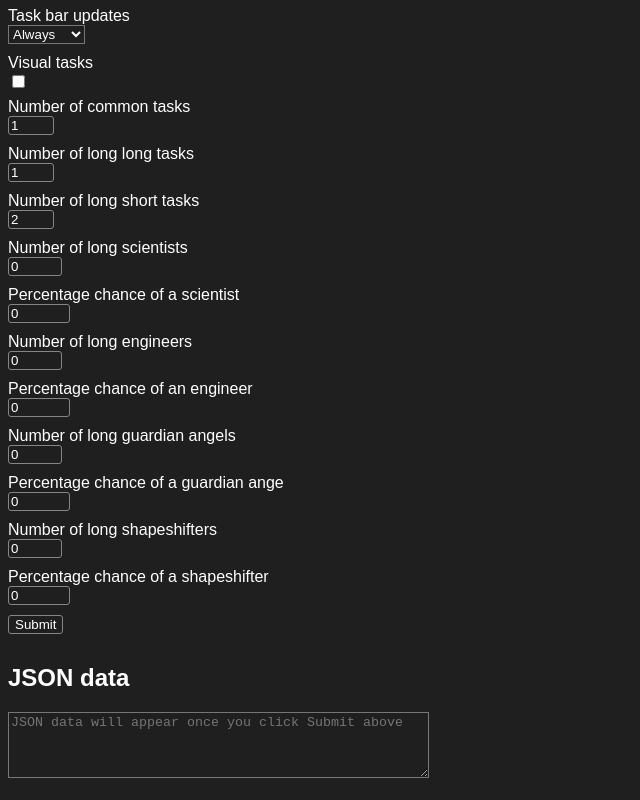
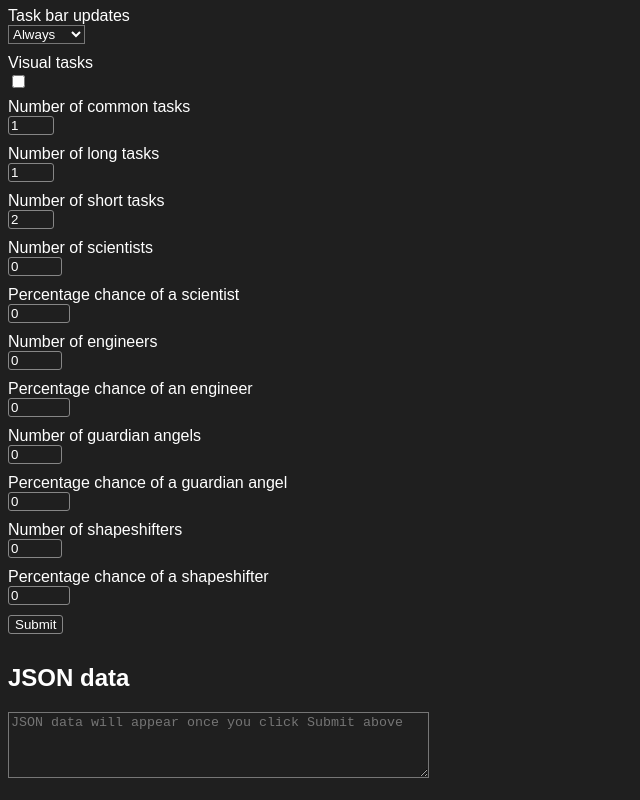
Before and after one commit to JakeIGuess/JakeIGuess.github.io, a plain HTML site: page index.html in a window 1280 px wide. Shown: the part 985-1785 px from the top of the page, without its empty margins (0-640 px from the left). Drawn offline with Linux system fonts and the light colour scheme.

Commit message:
Update index.html

```diff
--- a/index.html
+++ b/index.html
@@ -143,31 +143,31 @@
             <label for="common_tasks">Number of common tasks</label><br>
             <input type="number" id="common_tasks" name="common_tasks" min="0" max="2" value="1"><br>
 
-            <label for="long_tasks">Number of long long tasks</label><br>
+            <label for="long_tasks">Number of long tasks</label><br>
             <input type="number" id="long_tasks" name="long_tasks" min="0" max="3" value="1"><br>
 
-            <label for="short_tasks">Number of long short tasks</label><br>
+            <label for="short_tasks">Number of short tasks</label><br>
             <input type="number" id="short_tasks" name="short_tasks" min="0" max="5" value="2"><br>
 
-            <label for="num_scientists">Number of long scientists</label><br>
+            <label for="num_scientists">Number of scientists</label><br>
             <input type="number" id="num_scientists" name="num_scientists" min="0" max="15" value="0"><br>
 
             <label for="pc_chance_scientist">Percentage chance of a scientist</label><br>
             <input type="number" id="pc_chance_scientist" name="pc_chance_scientist" min="0" max="100" value="0"><br>
 
-            <label for="num_engineers">Number of long engineers</label><br>
+            <label for="num_engineers">Number of engineers</label><br>
             <input type="number" id="num_engineers" name="num_engineers" min="0" max="15" value="0"><br>
 
             <label for="pc_chance_engineer">Percentage chance of an engineer</label><br>
             <input type="number" id="pc_chance_engineer" name="pc_chance_engineer" min="0" max="100" value="0"><br>
 
-            <label for="num_angels">Number of long guardian angels</label><br>
+            <label for="num_angels">Number of guardian angels</label><br>
             <input type="number" id="num_angels" name="num_angels" min="0" max="15" value="0"><br>
 
-            <label for="pc_chance_angel">Percentage chance of a guardian ange</label><br>
+            <label for="pc_chance_angel">Percentage chance of a guardian angel</label><br>
             <input type="number" id="pc_chance_angel" name="pc_chance_angel" min="0" max="100" value="0"><br>
 
-            <label for="num_shapeshifters">Number of long shapeshifters</label><br>
+            <label for="num_shapeshifters">Number of shapeshifters</label><br>
             <input type="number" id="num_shapeshifters" name="num_shapeshifters" min="0" max="15" value="0"><br>
 
             <label for="pc_chance_shapeshifter">Percentage chance of a shapeshifter </label><br>
```
